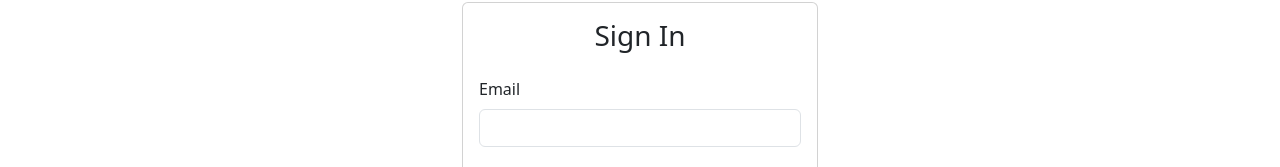
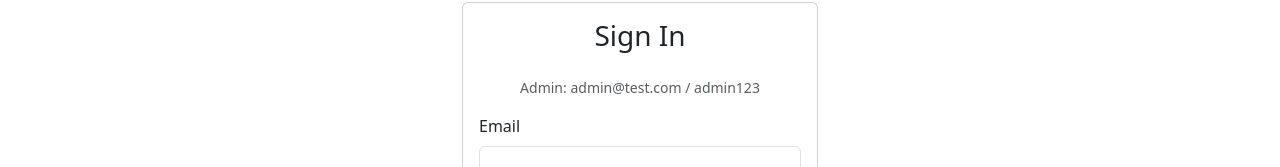
Before and after one commit to hopecore09/cv-platform, a React (Vite) app in the folder frontend/: page /login in a window 1280 px wide. Shown: the part 142-309 px from the top of the page. Built offline with nearby package versions, Linux system fonts and the light colour scheme; no server answers.

Commit message:
Update Login.jsx

```diff
--- a/frontend/src/pages/Login.jsx
+++ b/frontend/src/pages/Login.jsx
@@ -28,6 +28,9 @@ export default function Login() {
         <Card>
           <Card.Body>
             <h3 className="text-center mb-4">{t('app.login')}</h3>
+            <p className="text-center text-muted small mb-3">
+              Admin: admin@test.com / admin123
+            </p>
             {error && <Alert variant="danger">{error}</Alert>}
             <Form onSubmit={submit}>
               <Form.Group className="mb-3">
@@ -35,12 +38,14 @@ export default function Login() {
                 <Form.Control type="email" value={email} onChange={e => setEmail(e.target.value)} required />
               </Form.Group>
               <Form.Group className="mb-3">
-                <Form.Label>Password</Form.Label>
+                <Form.Label>{t('auth.password')}</Form.Label>
                 <Form.Control type="password" value={password} onChange={e => setPassword(e.target.value)} required />
               </Form.Group>
               <Button type="submit" className="w-100">{t('app.login')}</Button>
             </Form>
-            <div className="text-center mt-3"><Link to="/register">{t('app.register')}</Link></div>
+            <div className="text-center mt-3">
+              <Link to="/register">{t('app.register')}</Link>
+            </div>
           </Card.Body>
         </Card>
       </div>
```
